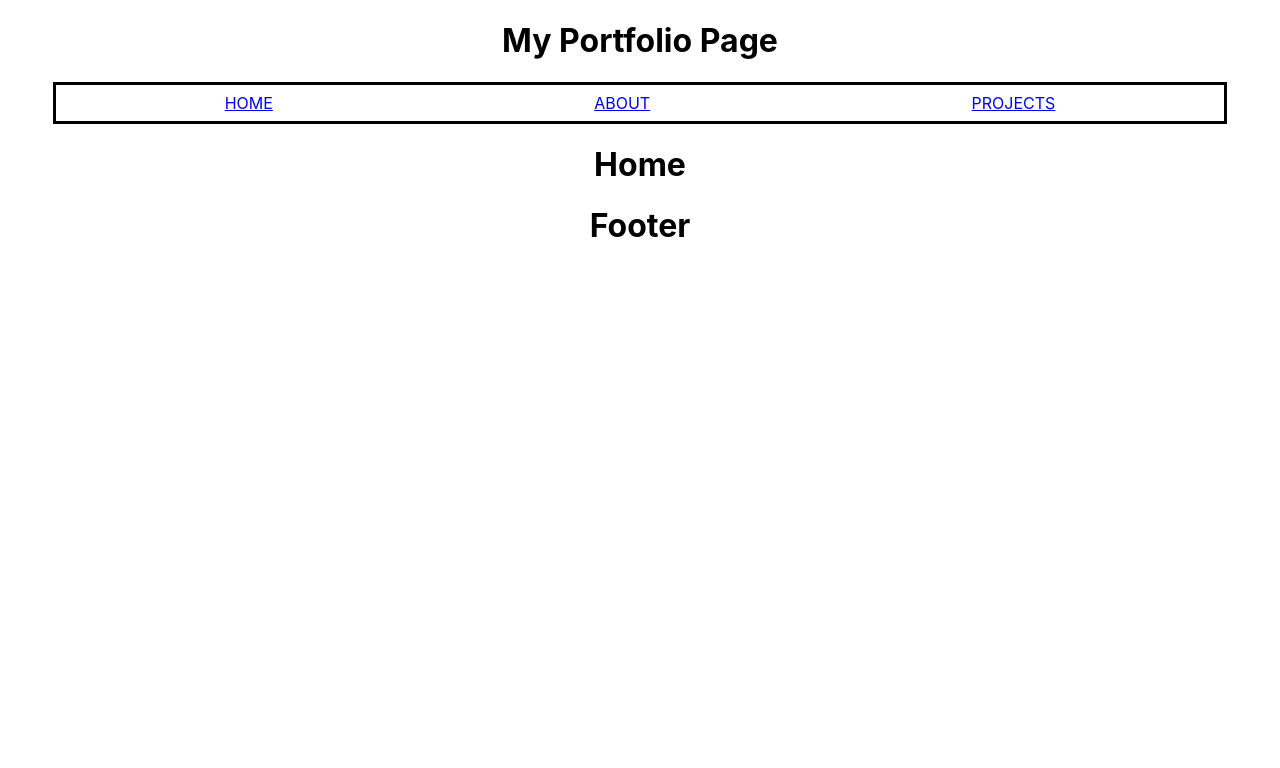
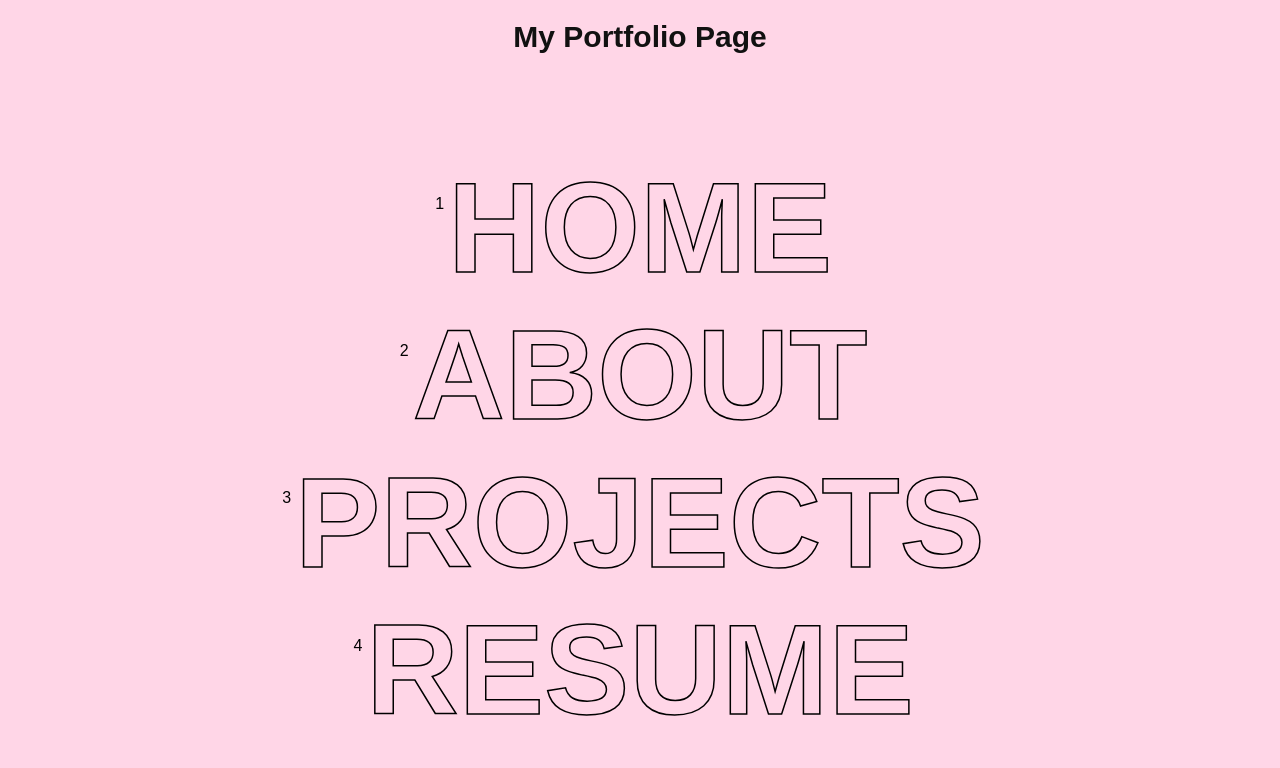
Before and after one commit to salasousi/Portfolio-FE-2024, a React (Create React App) app: page / in a window 1280 px wide. Shown: the top 768 px of the page. Built offline with nearby package versions, Linux system fonts and the light colour scheme.

Commit message:
Edits for nav styling

```diff
--- a/src/App.js
+++ b/src/App.js
@@ -1,8 +1,10 @@
 import "./App.css";
+import "./Nav.css";
 
 // IMPORT COMPONENTS
 import Header from "./Components/Header";
 import Footer from "./Components/Footer";
+import Nav from "./Components/Nav";
 import { Route, Routes } from "react-router-dom";
 
 // IMPORT PAGES
@@ -19,6 +21,10 @@ function App() {
 
     <Header />
 
+    {/* changes here  */}
+    <Nav/>
+
+
     <Routes>
       <Route path="/" element={<Home />} />
       <Route path="/projects" element={<Projects URL={URL} />} />
--- a/src/Components/Header.js
+++ b/src/Components/Header.js
@@ -1,28 +1,24 @@
-// function Header(props) {
-//     return <h1>Header</h1>;
-// }
-
-// export default Header;
 
 
-import { Link } from "react-router-dom";
+// import { Link } from "react-router-dom";
 function Header(props) {
-    //inline style for the nav tag
-    const navStyle = {
-        display: "flex",
-        justifyContent: "space-around",
-        border: "3px solid black",
-        padding: "8px",
-        width: "90%",
-        margin: "auto",
-    };
+
+
+    // const navStyle = {
+    //     display: "flex",
+    //     justifyContent: "space-around",
+    //     border: "3px solid black",
+    //     padding: "8px",
+    //     width: "90%",
+    //     margin: "auto",
+    // };
 
     return (
     <header>
 
         <h1>My Portfolio Page</h1>
 
-        <nav style={navStyle}>
+        {/* <nav style={navStyle}>
             <Link to="/">
                 <div>HOME</div>
             </Link>
@@ -34,7 +30,7 @@ function Header(props) {
             <Link to="/projects">
                 <div>PROJECTS</div>
             </Link>
-        </nav>
+        </nav>  */}
 
     </header>
     );
--- /dev/null
+++ b/src/Components/Nav.js
@@ -0,0 +1,95 @@
+
+import { Link } from "react-router-dom";
+
+function Nav(props) {
+    return (
+		<body class="demo-1">
+			<main>
+				<nav class="menu">
+
+					<div class="menu__item">
+						<Link to="/" class="menu__item-link">
+                			<div>HOME</div>
+            			</Link>
+
+						<div class="marquee">
+							<div class="marquee__inner" aria-hidden="true">
+								<span>Home</span>
+								<span>Home</span>
+								<span>Home</span>
+								<span>Home</span>
+							</div>
+						</div>
+					</div>
+
+					<div class="menu__item">
+
+						<Link to="/about" class="menu__item-link">
+                			<div>ABOUT</div>
+            			</Link>
+						<div class="marquee">
+							<div class="marquee__inner" aria-hidden="true">
+								<span>About Me</span>
+								<span>About Me</span>
+								<span>About Me</span>
+								<span>About Me</span>
+							</div>
+						</div>
+					</div>
+
+					<div class="menu__item">
+						<Link to="/projects" class="menu__item-link">
+                			<div>PROJECTS</div>
+            			</Link>
+
+						<div class="marquee">
+							<div class="marquee__inner" aria-hidden="true">
+								<span>My Work</span>
+								<span>My Work</span>
+								<span>My Work</span>
+								<span>My Work</span>
+							</div>
+						</div>
+					</div>
+
+					<div class="menu__item">
+						<Link to="/resume" class="menu__item-link">
+                			<div>RESUME</div>
+            			</Link>
+
+						<div class="marquee">
+							<div class="marquee__inner" aria-hidden="true">
+								<span>Resume</span>
+								<span>Resume</span>
+								<span>Resume</span>
+								<span>Resume</span>
+							</div>
+						</div>
+					</div>
+
+					<div class="menu__item">
+						<Link to="/contact" class="menu__item-link">
+                			<div>CONTACT</div>
+            			</Link>
+
+						<div class="marquee">
+							<div class="marquee__inner" aria-hidden="true">
+								<span>Contact</span>
+								<span>Contact</span>
+								<span>Contact</span>
+								<span>Contact</span>
+							</div>
+						</div>
+					</div>
+
+				</nav>
+			</main>
+  	</body>
+
+
+
+
+	);
+}
+
+export default Nav;
--- /dev/null
+++ b/src/Nav.css
@@ -0,0 +1,155 @@
+*,
+*::after,
+*::before {
+	box-sizing: border-box;
+}
+
+:root {
+	font-size: 15px;
+}
+
+body {
+	margin: 0;
+	--color-text: #111;
+	--color-bg: #FFD6E7;
+	--color-link: #b19e7f;
+	--color-link-hover: #000;
+	color: var(--color-text);
+	background-color: var(--color-bg);
+	-webkit-font-smoothing: antialiased;
+	-moz-osx-font-smoothing: grayscale;
+	font-family: sofia-pro, sans-serif;
+}
+
+
+a {
+	text-decoration: none;
+	color: var(--color-link);
+	outline: none;
+}
+
+a:hover,
+a:focus {
+	color: var(--color-link-hover);
+	outline: none;
+}
+
+
+.menu {
+	-webkit-touch-callout: none;
+	-webkit-user-select: none;
+	-moz-user-select: none;
+	-ms-user-select: none;
+	user-select: none;
+	padding: 10vh 0 25vh;
+	--marquee-width: 100vw;
+	--offset: 20vw;
+	--move-initial: calc(-25% + var(--offset));
+	--move-final: calc(-50% + var(--offset));
+	--item-font-size: 10vw;
+	counter-reset: menu;
+}
+
+.menu__item {
+	cursor: default;
+	position: relative;
+	padding: 0 5vw;
+}
+
+.menu__item-link {
+	display: inline-block;
+	cursor: pointer;
+	position: relative;
+	-webkit-text-stroke: 1.5px #000;
+	text-stroke: 1.5px #000;
+	-webkit-text-fill-color: transparent;
+	text-fill-color: transparent;
+	color: transparent;
+	transition: opacity 0.4s;
+}
+
+.menu__item-link::before {
+	all: initial;
+	font-family: sofia-pro, sans-serif;
+	counter-increment: menu;
+	content:  counter(menu);
+	position: absolute;
+	bottom: 60%;
+	left: 0;
+	pointer-events: none;
+}
+
+.menu__item-link:hover {
+	transition-duration: 0.1s;
+	opacity: 0;
+}
+
+
+
+.marquee {
+	position: absolute;
+	top: 0;
+	left: 0;
+	width: var(--marquee-width);
+	overflow: hidden;
+	pointer-events: none;
+	mix-blend-mode: color-burn;
+}
+
+.marquee__inner {
+	width: fit-content;
+	display: flex;
+	position: relative;
+	transform: translate3d(var(--move-initial), 0, 0);
+	animation: marquee 5s linear infinite;
+	animation-play-state: paused;
+	opacity: 0;
+	transition: opacity 0.1s;
+}
+
+.menu__item-link:hover ~ .marquee .marquee__inner {
+	animation-play-state: running;
+	opacity: 1;
+	transition-duration: 0.4s;
+}
+
+.marquee span {
+	text-align: center;
+}
+
+.menu__item-link,
+.marquee span {
+	white-space: nowrap;
+	font-size: var(--item-font-size);
+	padding: 0 1vw;
+	font-weight: 900;
+	line-height: 1.15;
+}
+
+.marquee span {
+	font-style: italic;
+}
+
+@keyframes marquee {
+	0% {
+		transform: translate3d(var(--move-initial), 0, 0);
+	}
+
+	100% {
+		transform: translate3d(var(--move-final), 0, 0);
+	}
+}
+
+@media screen and (min-width: 53em) {
+	.frame {
+		text-align: left;
+		display: grid;
+		align-content: space-between;
+		width: 100%;
+		padding: 2.5rem 6vw;
+		pointer-events: none;
+		grid-template-columns: 75% 25%;
+		grid-template-rows: auto;
+	}
+
+}
```
